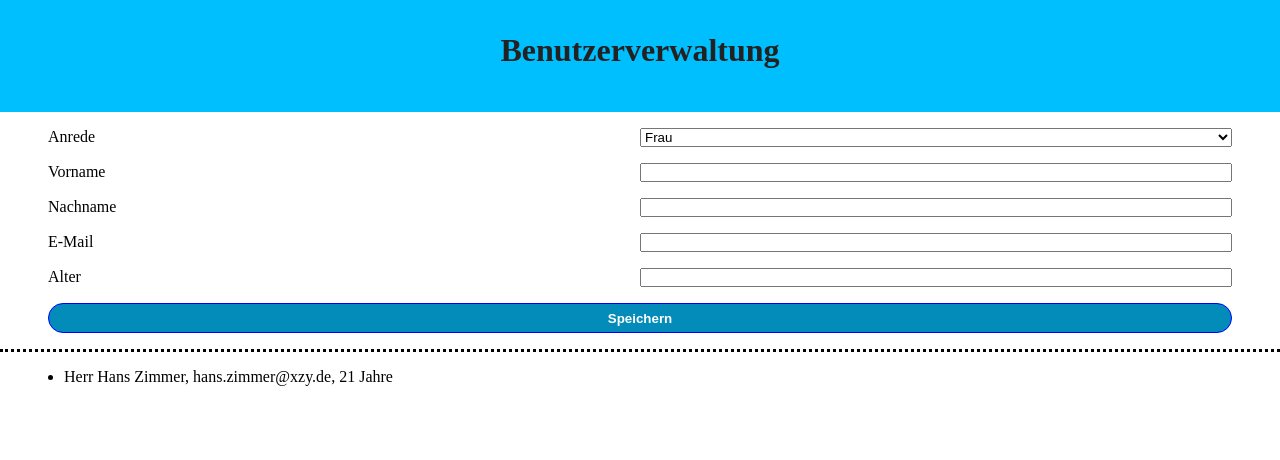
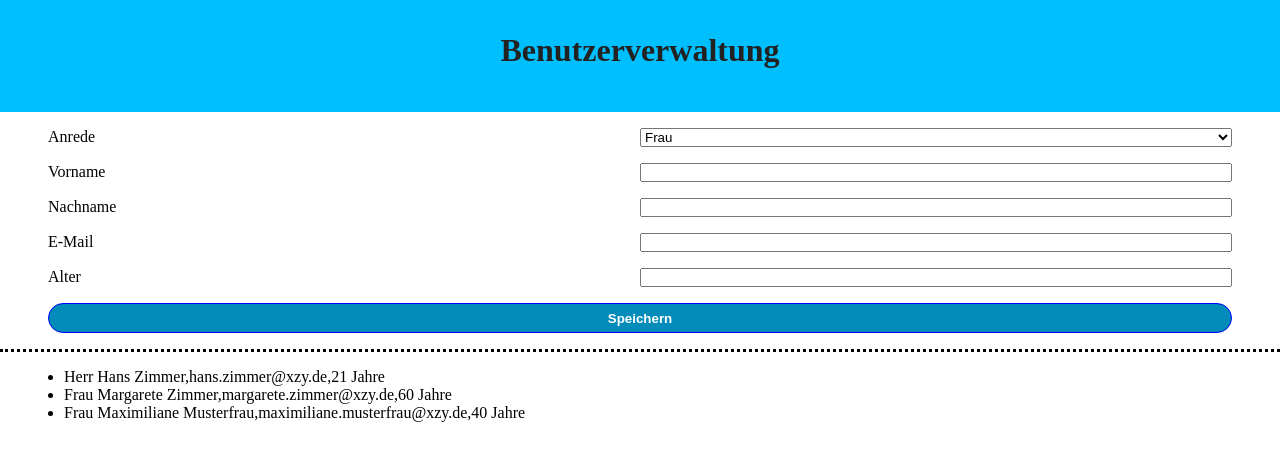
Before and after one commit to SaschaLeh/azubi-practice, an Angular app in the folder benutzerverwaltung/: page / in a window 1280 px wide. Shown: the top 460 px of the page. Built offline with nearby package versions, Linux system fonts and the light colour scheme.

Commit message:
Lösung Aufgabe 2

```diff
--- a/benutzerverwaltung/src/app/app.component.html
+++ b/benutzerverwaltung/src/app/app.component.html
@@ -18,7 +18,20 @@
   </form>
   <div class="list-wrapper">
     <ul id="liste">
-      <li>Herr Hans Zimmer, hans.zimmer@xzy.de, 21 Jahre</li>
+      <li *ngFor="let user of appUsers">
+        {{
+          user.salutation +
+            " " +
+            user.name +
+            " " +
+            user.surename +
+            "," +
+            user.email +
+            "," +
+            user.age +
+            " Jahre"
+        }}
+      </li>
     </ul>
   </div>
 </div>
--- a/benutzerverwaltung/src/app/app.component.ts
+++ b/benutzerverwaltung/src/app/app.component.ts
@@ -1,4 +1,5 @@
 import { Component } from '@angular/core';
+import { AppUser } from './model/app-user.model';
 
 @Component({
   selector: 'app-root',
@@ -6,5 +7,28 @@ import { Component } from '@angular/core';
   styleUrls: ['./app.component.css'],
 })
 export class AppComponent {
+  public appUsers: AppUser[] = [
+    {
+      salutation: 'Herr',
+      name: 'Hans',
+      surename: 'Zimmer',
+      email: 'hans.zimmer@xzy.de',
+      age: 21,
+    },
+    {
+      salutation: 'Frau',
+      name: 'Margarete',
+      surename: 'Zimmer',
+      email: 'margarete.zimmer@xzy.de',
+      age: 60,
+    },
+    {
+      salutation: 'Frau',
+      name: 'Maximiliane',
+      surename: 'Musterfrau',
+      email: 'maximiliane.musterfrau@xzy.de',
+      age: 40,
+    },
+  ];
   title = 'Benutzerverwaltung';
 }
```
Also changed, not shown: benutzerverwaltung/src/app/model/app-user.model.ts (added, +7 -0 lines).
